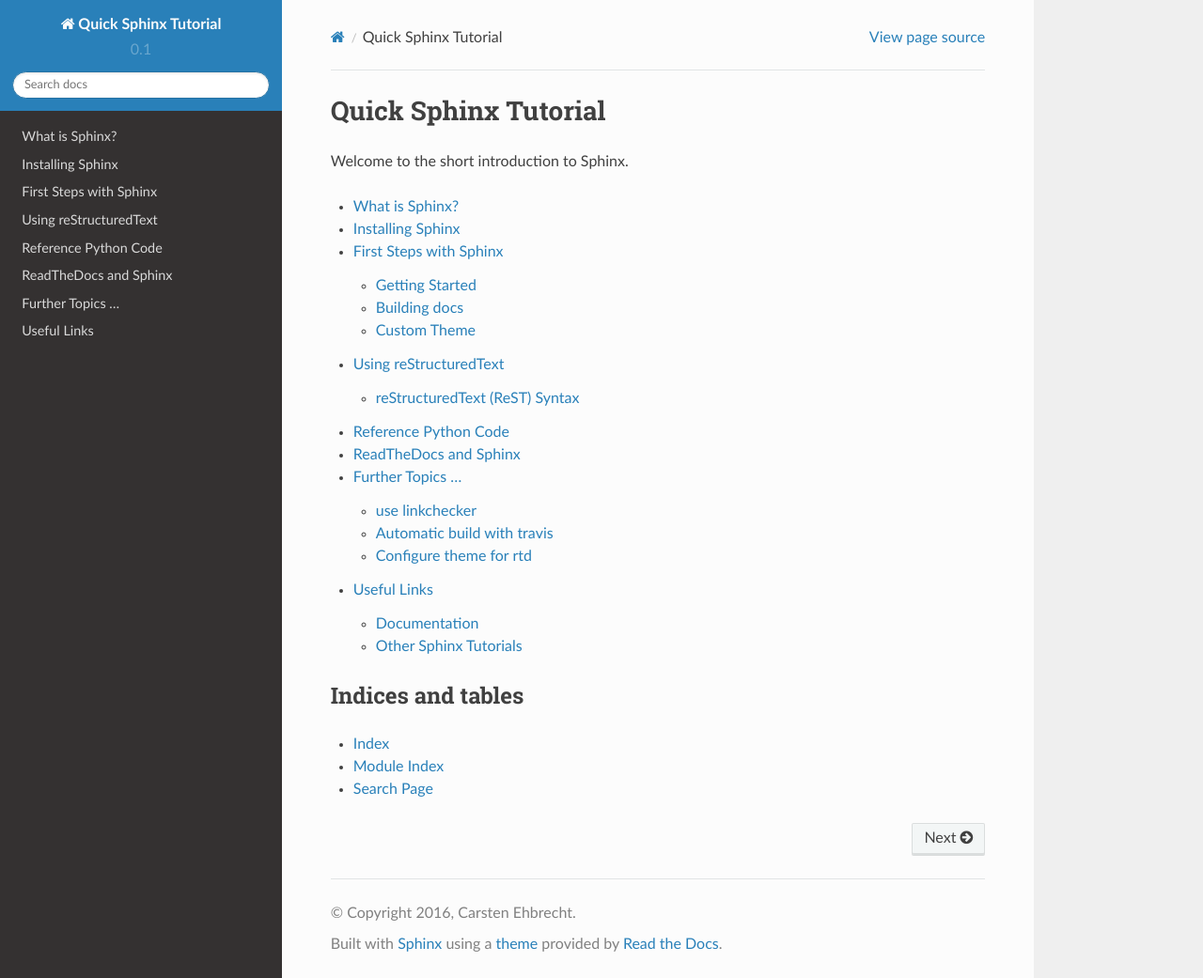
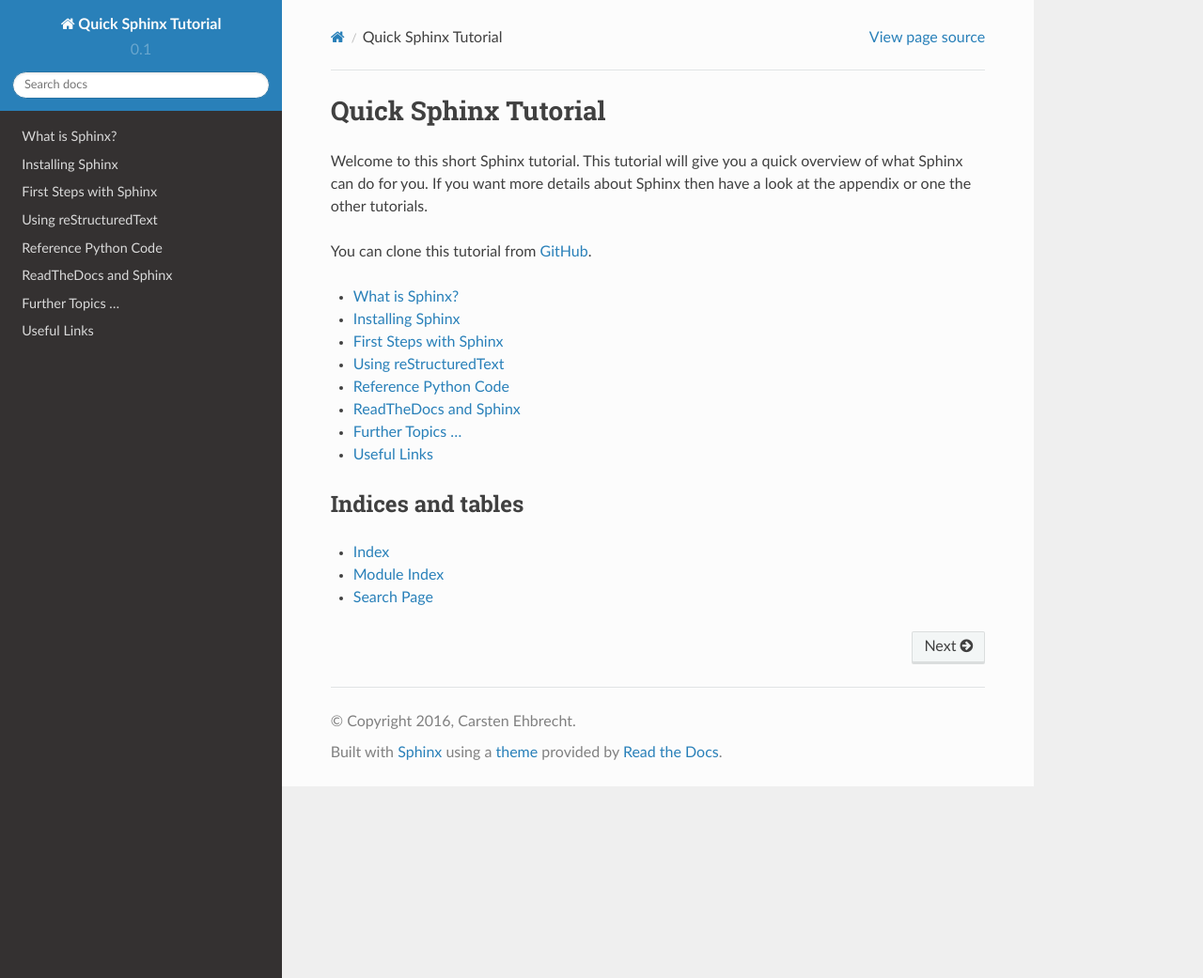
Before and after one commit to cehbrecht/quick-sphinx-tutorial, a Sphinx documentation site: the page built from docs/source/index.rst, in a window 1280 px wide and 1041 px high. Shown: the whole window at 94% size. Built offline with Sphinx 7.4.7 and the Read the Docs theme 2.0.0, drawn with Linux system fonts in a browser that asks for light colours.

Commit message:
update intro

```diff
--- a/docs/source/index.rst
+++ b/docs/source/index.rst
@@ -7,10 +7,12 @@
 Quick Sphinx Tutorial
 =====================
 
-Welcome to the short introduction to Sphinx.
+Welcome to this short Sphinx tutorial. This tutorial will give you a quick overview of what Sphinx can do for you. If you want more details about Sphinx then have a look at the appendix or one the other tutorials.
+
+You can clone this tutorial from `GitHub`_.
 
 .. toctree::
-   :maxdepth: 2
+   :maxdepth: 1
 
    intro
    install
@@ -21,7 +23,7 @@ Welcome to the short introduction to Sphinx.
    advanced.rst
    appendix
 
-
+.. _GitHub: https://github.com/cehbrecht/quick-sphinx-tutorial
 
 Indices and tables
 ==================
```
Also changed, not shown: docs/source/intro.rst (+32 -0 lines).
